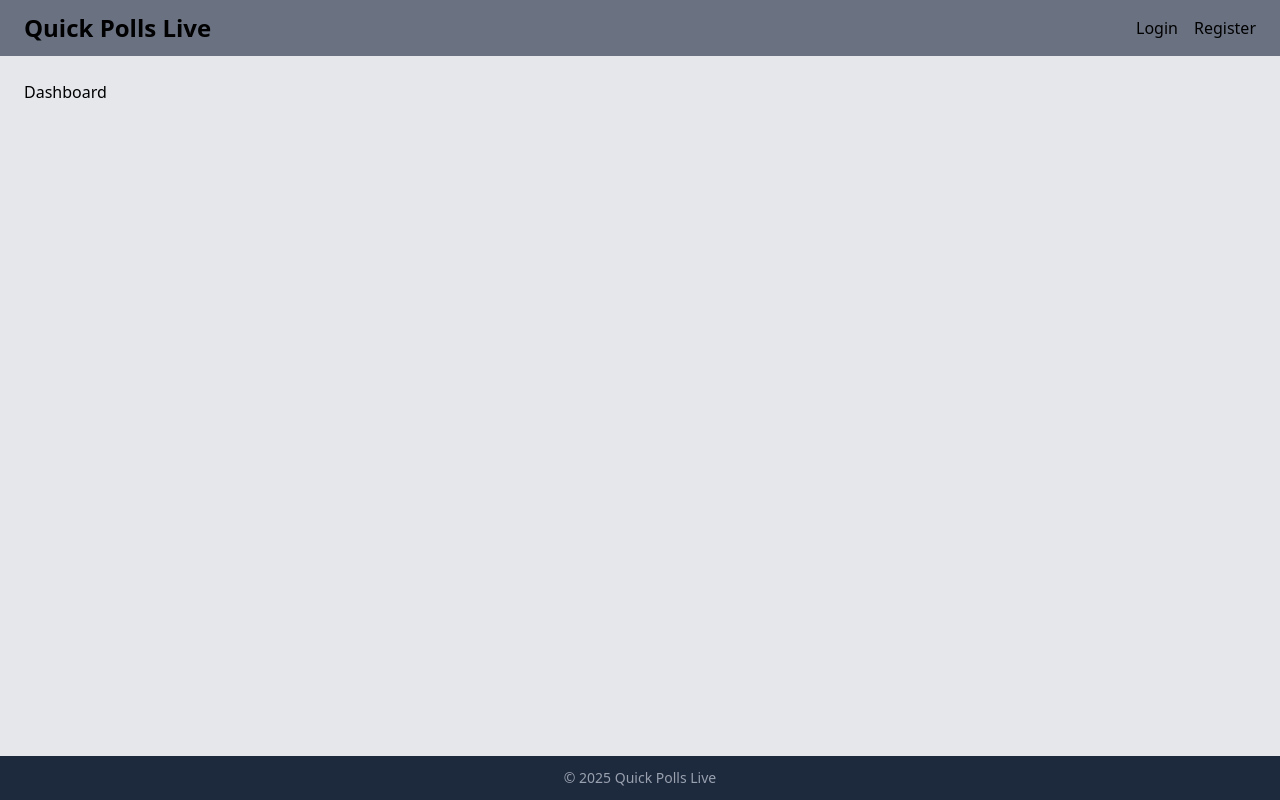
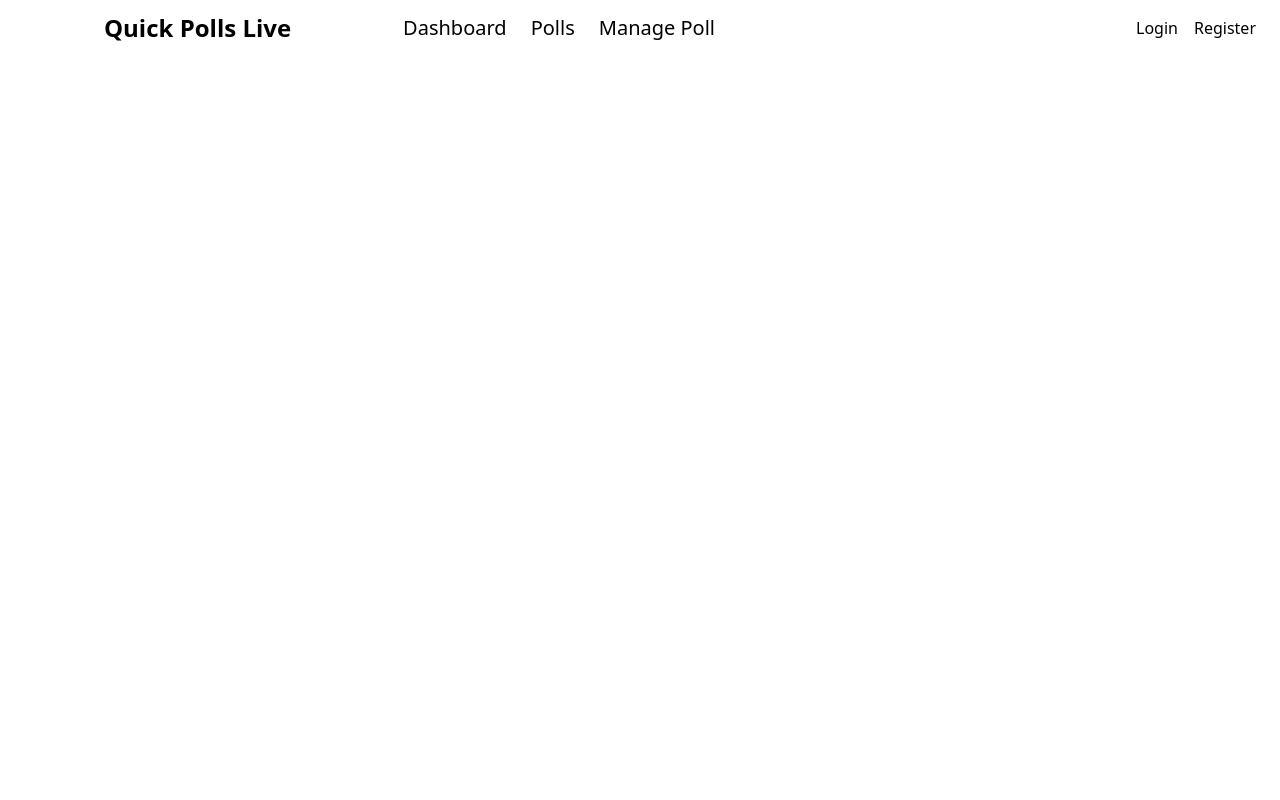
Before and after one commit to ManojM-656565/quick-polls-live, a React app in the folder frontend/: page / in a window 1280 px wide. Built offline with nearby package versions, Linux system fonts and the light colour scheme; the HTML template or start-up script is replaced by a standard one.

Commit message:
feat:Updated frontend structure

```diff
--- a/frontend/package.json
+++ b/frontend/package.json
@@ -16,6 +16,7 @@
     "react-dom": "^19.1.1",
     "react-hot-toast": "^2.6.0",
     "react-router-dom": "^7.9.5",
+    "recharts": "^3.3.0",
     "tailwindcss": "^4.1.17",
     "zustand": "^5.0.8"
   },
--- a/frontend/src/App.jsx
+++ b/frontend/src/App.jsx
@@ -1,24 +1,30 @@
 import {BrowserRouter,Routes,Route} from 'react-router-dom';
 import {Toaster} from "react-hot-toast"
-import Mainlayout from './components/Mainlayout';
-import Dashboard from './pages/Dashboard';
 import Polls from './pages/Polls';
 import Login from './pages/Login';
 import Register from './pages/Register';
+import Navbar from './components/Navbar';
+import ManagePoll from './pages/ManagePoll';
+import Dashboard from './pages/Dashboard';
 
 export default function App(){
   return(
     <BrowserRouter>
       <Toaster />
+      <div className='min-h-screen flex flex-col'>
+           <Navbar/>
+           <main className='flex-1 p-6'>
+
       <Routes>
-        <Route element={<Mainlayout/>}>
-          <Route path="/" element={<Dashboard/>}/>
+          <Route path="/manage" element={<ManagePoll/>}/>
+          <Route path="/dashboard" element={<Dashboard/>}/>
           <Route path="/polls" element={<Polls/>}/>
           <Route path="/login" element={<Login/>}/>
           <Route path="/register" element={<Register/>}/>
 
-        </Route>
       </Routes>
+          </main>
+      </div>
     </BrowserRouter>
   )
 }
--- a/frontend/src/components/Mainlayout.jsx
+++ /dev/null
@@ -1,20 +0,0 @@
-import React from 'react'
-import Navbar from './Navbar'
-import { Outlet } from 'react-router-dom'
-
-const Mainlayout = () => {
-  return (
-    <div className='min-h-screen bg-gray-200 text-black flex flex-col'>
-        <Navbar/>
-        <main className='flex-1 p-6'>
-            <Outlet/>
-        </main>
-
-        <footer className="text-center py-3 bg-slate-800 text-sm text-gray-400">
-        © {new Date().getFullYear()} Quick Polls Live
-      </footer>
-    </div>
-  )
-}
-
-export default Mainlayout
--- a/frontend/src/components/Navbar.jsx
+++ b/frontend/src/components/Navbar.jsx
@@ -10,19 +10,24 @@ const Navbar = () => {
         logout();
     }
   return (
-   <nav className='bg-gray-500 text-black px-6 py-3 flex justify-between items-center'>
-    <Link to="/" className='text-2xl font-bold'>
+   <nav className='text-black px-6 py-3 flex justify-between items-center'>
+   <div className='flex items-center gap-8'>
+
+    <Link to="/" className='text-2xl font-bold px-20'>
         Quick Polls Live
     </Link>
+    <div className='flex gap-6 text-xl font-medium'>
+    <Link to='/dashboard'>Dashboard</Link>
+    <Link to='/polls'>Polls</Link>
+    <Link to='/manage'>Manage Poll</Link>
+    </div>
+   </div>
 
     <div className='flex items-center gap-4'>
       {
         user?(
             <>
-                <p className='text-sm'>Hi, {user.name}</p>
-                <Link to="/polls"
-                className=''
-                >Polls</Link>
+                <p className='text-xl'>Hi, {user.name}</p>
                 <button onClick={handleLogout}>Logout</button>
             </>
         ):(
--- a/frontend/src/pages/AdminPanel.jsx
+++ /dev/null
@@ -1,9 +0,0 @@
-import React from 'react'
-
-const AdminPanel = () => {
-  return (
-    <div>AdminPanel</div>
-  )
-}
-
-export default AdminPanel
--- /dev/null
+++ b/frontend/src/pages/ManagePoll.jsx
@@ -0,0 +1,9 @@
+import React from 'react'
+
+const ManagePoll = () => {
+  return (
+    <div>ManagePoll</div>
+  )
+}
+
+export default ManagePoll
```
Also changed, not shown: 1 other file (tests, documents, lock files or other folders).
